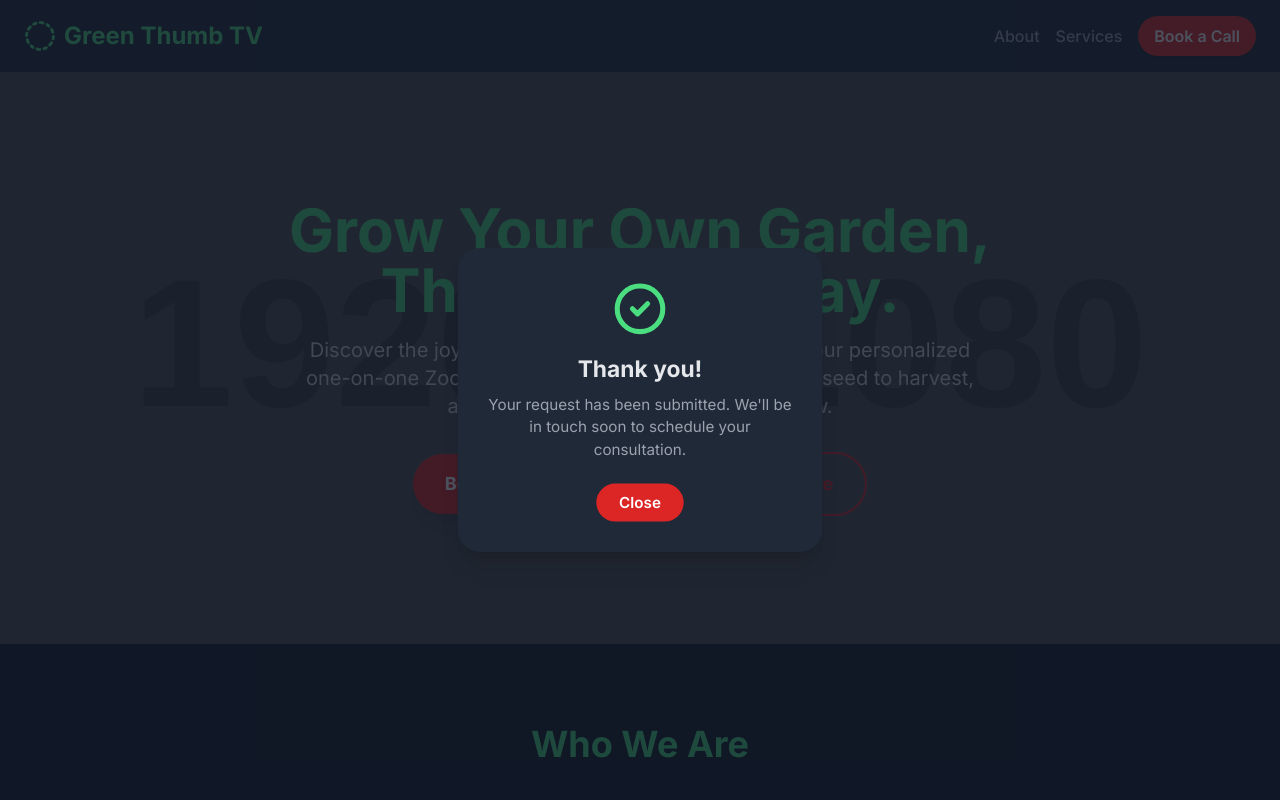
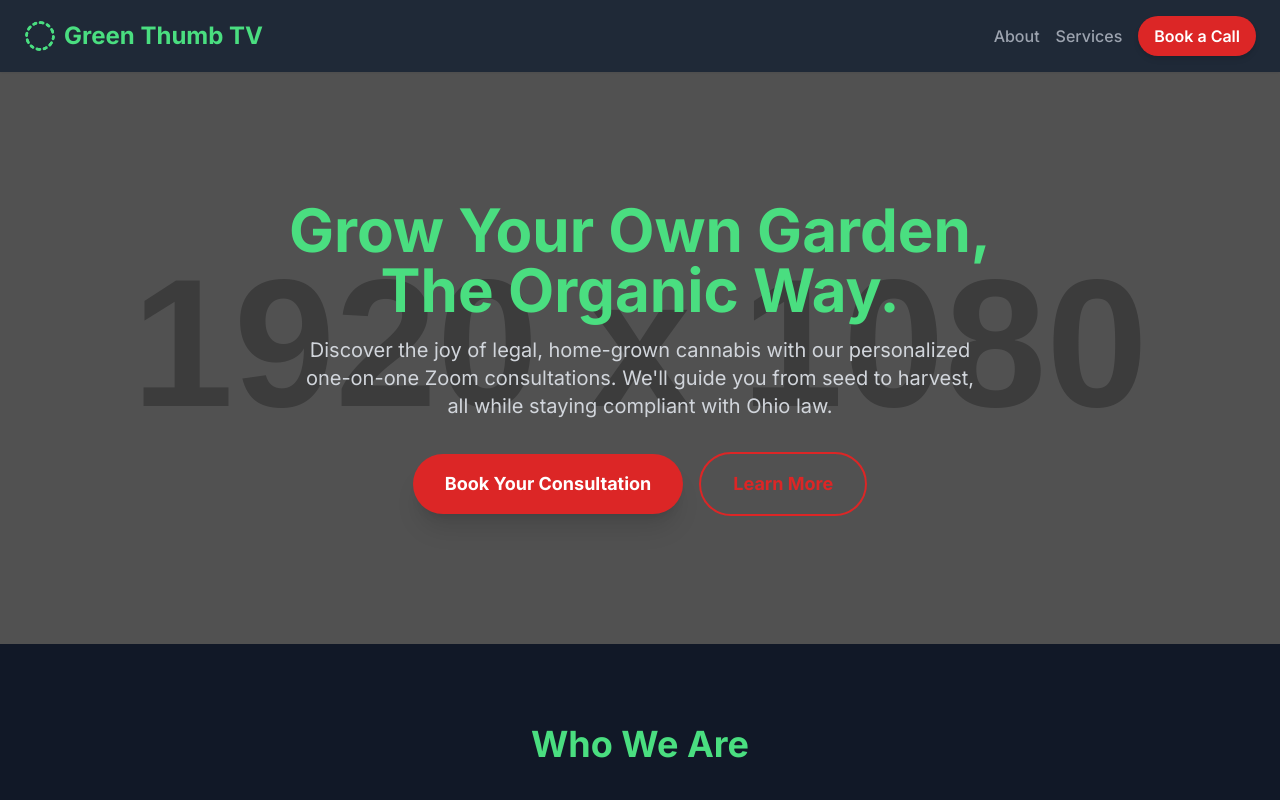
Before and after one commit to Loheth/organic-green-thumb-tv, a plain HTML site: page index.html in a window 1280 px wide. Shown: the top 800 px of the page. Drawn offline with nearby package versions, Linux system fonts and the light colour scheme; placeholder pictures from the web are drawn by us.

Commit message:
Update index.html

```diff
--- a/index.html
+++ b/index.html
@@ -153,7 +153,7 @@
     </section>
 
     <!-- Simple Message Modal -->
-    <div id="messageModal" class="modal fixed inset-0 bg-gray-900 bg-opacity-75 flex items-center justify-center p-4 z-50">
+    <div id="messageModal" class="modal fixed inset-0 bg-gray-900 bg-opacity-75 items-center justify-center p-4 z-50">
         <div class="bg-gray-800 rounded-3xl p-8 shadow-xl text-center max-w-sm w-full transform transition-transform duration-300 ease-out scale-95">
             <svg class="h-16 w-16 text-green-400 mx-auto mb-4" fill="none" stroke="currentColor" viewBox="0 0 24 24" xmlns="http://www.w3.org/2000/svg"><path stroke-linecap="round" stroke-linejoin="round" stroke-width="2" d="M9 12l2 2 4-4m6 2a9 9 0 11-18 0 9 9 0 0118 0z"></path></svg>
             <h3 class="text-2xl font-bold mb-2">Thank you!</h3>
```
